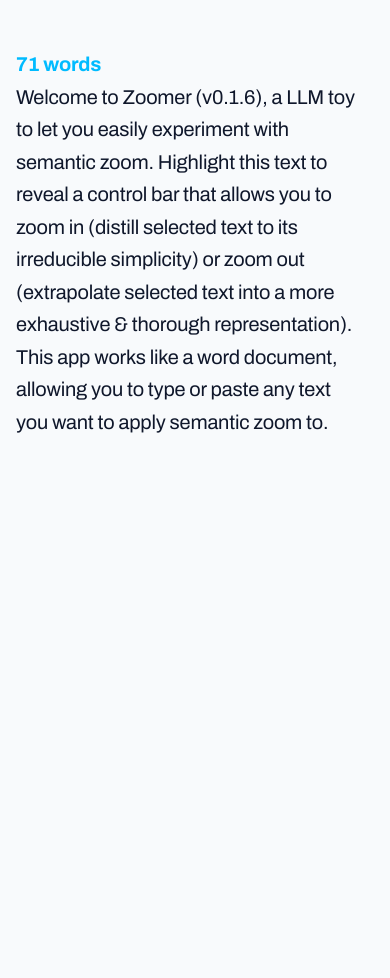
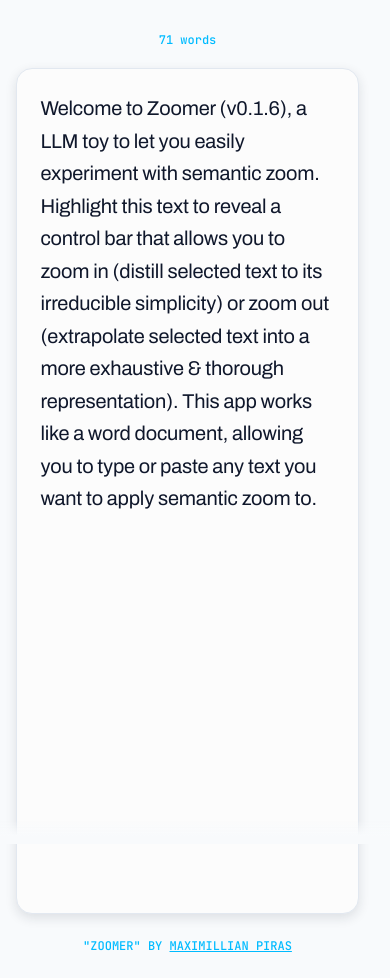
Before and after one commit to MVXMXM/zoomer, a Next.js app: page / in a window 390 px wide. Before the commit the page ends 845 px from the top, so only its background shows below. Built offline with nearby package versions, Linux system fonts and the light colour scheme.

Commit message:
Polish document workspace and upgrade Next.js

```diff
--- a/app/components/ArticleContent.tsx
+++ b/app/components/ArticleContent.tsx
@@ -11,7 +11,6 @@ import { useBoxWidth } from '@/app/lib/useBoxWidth'
 import type { RewriteRange } from '@/app/lib/rewriteClient'
 import type { ZoomArticleProps, ZoomDegree, ZoomOperation } from '@/app/types/zoom'
 
-const EDITOR_HEIGHT = 'calc(100dvh - 96px - 32px)'
 const VIEWPORT_MARGIN = 12
 
 type ControlAnchor = {
@@ -358,9 +357,8 @@ export function ArticleContent(props: ZoomArticleProps) {
   return (
     <div
       ref={boxRef}
-      className="relative [overflow-anchor:none]"
+      className="document-editor relative [overflow-anchor:none]"
       style={{
-        height: EDITOR_HEIGHT,
         minHeight: reviewTop === undefined ? undefined : reviewTop + controlHeight,
       }}
     >
@@ -388,7 +386,7 @@ export function ArticleContent(props: ZoomArticleProps) {
           setContent(e.target.value)
           handleSelectionChange()
         }}
-        className={`h-full w-full resize-none text-[20px] leading-relaxed bg-transparent border-none outline-none p-0 relative ${
+        className={`block h-full w-full resize-none text-[20px] leading-relaxed bg-transparent border-none outline-none p-0 relative ${
           isLoading && !overlayReady && !focusRange ? 'text-shimmer' : 'text-foreground'
         }`}
         style={{
--- a/app/components/ZoomWorkspace.tsx
+++ b/app/components/ZoomWorkspace.tsx
@@ -3,7 +3,6 @@
 import { useCallback, useEffect, useState } from 'react'
 import { MorphingText } from '@/registry/magicui/morphing-text'
 import { ArticleContent } from '@/app/components/ArticleContent'
-import { LINE_HEIGHT } from '@/app/lib/zoomMetrics'
 import { wordCount } from '@/app/lib/rewriteClient'
 import type { ZoomOperation } from '@/app/types/zoom'
 import zoomerVersion from '@/zoomer-version.json'
@@ -15,14 +14,7 @@ const INITIAL_CONTENT =
 
 export function ZoomWorkspace() {
   const appearance = {
-    layout: {
-      contentWidth: 650,
-      horizontalPadding: 16,
-      verticalPadding: 48,
-    },
     heading: {
-      fontSize: 20,
-      weight: 700,
       motionDuration: 0.4,
       motionBlur: 4,
       motionDistance: 10,
@@ -86,22 +78,9 @@ export function ZoomWorkspace() {
   }
 
   return (
-    <main
-      className="min-h-screen flex flex-col items-center [overflow-anchor:none]"
-    >
-      <div
-        id="top"
-        className="w-full mx-auto [overflow-anchor:none]"
-        style={{
-          maxWidth: appearance.layout.contentWidth,
-          paddingInline: appearance.layout.horizontalPadding,
-          paddingBlock: appearance.layout.verticalPadding,
-        }}
-      >
-        <h1
-          className="relative m-0 mb-0 shrink-0 overflow-hidden text-[20px] font-bold text-left text-(--accent)"
-          style={{ height: LINE_HEIGHT, lineHeight: `${LINE_HEIGHT}px`, letterSpacing: '-0.01em', fontSize: appearance.heading.fontSize, fontWeight: appearance.heading.weight }}
-        >
+    <main className="document-workspace [overflow-anchor:none]">
+      <div id="top" className="document-layout mx-auto [overflow-anchor:none]">
+        <h1 className="document-status relative overflow-hidden">
           <MorphingText
             className="absolute inset-0 whitespace-nowrap"
             duration={appearance.heading.motionDuration}
@@ -111,6 +90,7 @@ export function ZoomWorkspace() {
             {getTitleContent()}
           </MorphingText>
         </h1>
+        <div className="document-page">
           <ArticleContent
             initialContent={INITIAL_CONTENT}
             onLoadingStateChange={handleLoadingStateChange}
@@ -120,6 +100,11 @@ export function ZoomWorkspace() {
             onTransitioningChange={setIsTransitioning}
           />
         </div>
+        <footer className="document-footer">
+          {'"ZOOMER" BY '}
+          <a href="https://www.maximillian.nyc">MAXIMILLIAN PIRAS</a>
+        </footer>
+      </div>
     </main>
   )
 }
--- a/app/globals.css
+++ b/app/globals.css
@@ -1,4 +1,5 @@
 @import url('https://fonts.googleapis.com/css2?family=Archivo:ital,wght@0,100..900;1,100..900&display=swap');
+@import url('https://fonts.googleapis.com/css2?family=JetBrains+Mono:wght@500&display=swap');
 @import "tailwindcss";
 
 :root {
@@ -39,6 +40,67 @@ body {
   color: var(--foreground);
   font-family: var(--font-sans);
   overflow-anchor: none;
+}
+
+.document-workspace {
+  --workspace-background: var(--slate-50);
+  --workspace-gutter: clamp(24px, 5vw, 48px);
+  --page-margin: clamp(20px, 6vw, 48px);
+  --document-status-height: 32px;
+  --document-status-gap: 12px;
+  min-height: 100dvh;
+  background-color: var(--workspace-background);
+}
+
+.document-workspace::after {
+  content: '';
+  position: fixed;
+  inset: auto 0 0;
+  z-index: 10;
+  height: var(--workspace-gutter);
+  background: linear-gradient(to bottom, transparent, var(--workspace-background) 65%);
+  pointer-events: none;
+}
+
+.document-layout {
+  box-sizing: content-box;
+  max-width: 790px;
+  padding: var(--workspace-gutter) 16px;
+}
+
+:is(.document-status, .document-footer) {
+  color: var(--accent);
+  font-family: 'JetBrains Mono', monospace;
+  font-size: 12px;
+  font-weight: 500;
+  text-align: center;
+}
+
+.document-status {
+  height: var(--document-status-height);
+  margin-bottom: var(--document-status-gap);
+  line-height: var(--document-status-height);
+}
+
+.document-page {
+  padding: var(--page-margin);
+  background-color: var(--surface);
+  border: 1px solid var(--hairline);
+  border-radius: 16px;
+  box-shadow: 0 4px 12px oklch(0.25 0.04 260 / 0.12);
+}
+
+.document-editor {
+  height: max(16rem, calc(100dvh - 2 * var(--page-margin)));
+}
+
+.document-footer {
+  margin-top: var(--workspace-gutter);
+  line-height: normal;
+}
+
+.document-footer a {
+  text-decoration: underline;
 }
 
 ::selection {
--- /dev/null
+++ b/eslint.config.mjs
@@ -0,0 +1,26 @@
+import { defineConfig, globalIgnores } from 'eslint/config'
+import nextVitals from 'eslint-config-next/core-web-vitals'
+import nextTypeScript from 'eslint-config-next/typescript'
+
+export default defineConfig([
+  ...nextVitals,
+  ...nextTypeScript,
+  // The existing editor and animation loop coordinate mutable state through refs.
+  {
+    files: [
+      'app/components/ArticleContent.tsx',
+      'app/components/WordBlurOverlay.tsx',
+      'app/lib/useArticleEditor.ts',
+    ],
+    rules: { 'react-hooks/refs': 'off' },
+  },
+  {
+    files: [
+      'app/components/WordBlurOverlay.tsx',
+      'app/components/ZoomWorkspace.tsx',
+      'app/lib/useArticleEditor.ts',
+    ],
+    rules: { 'react-hooks/set-state-in-effect': 'off' },
+  },
+  globalIgnores(['.next/**', 'out/**', 'build/**', 'next-env.d.ts']),
+])
--- a/tsconfig.json
+++ b/tsconfig.json
@@ -11,7 +11,7 @@
     "moduleResolution": "bundler",
     "resolveJsonModule": true,
     "isolatedModules": true,
-    "jsx": "preserve",
+    "jsx": "react-jsx",
     "incremental": true,
     "plugins": [
       {
@@ -23,6 +23,6 @@
       "@/registry/*": ["./registry/*"]
     }
   },
-  "include": ["next-env.d.ts", "**/*.ts", "**/*.tsx", ".next/types/**/*.ts"],
+  "include": ["next-env.d.ts", "**/*.ts", "**/*.tsx", ".next/types/**/*.ts", ".next/dev/types/**/*.ts"],
   "exclude": ["node_modules"]
 }
```
Also changed, not shown: package.json (+4 -4 lines), 1 other file (tests, documents, lock files or other folders). Lines whose indentation alone changed are shown as unchanged.
